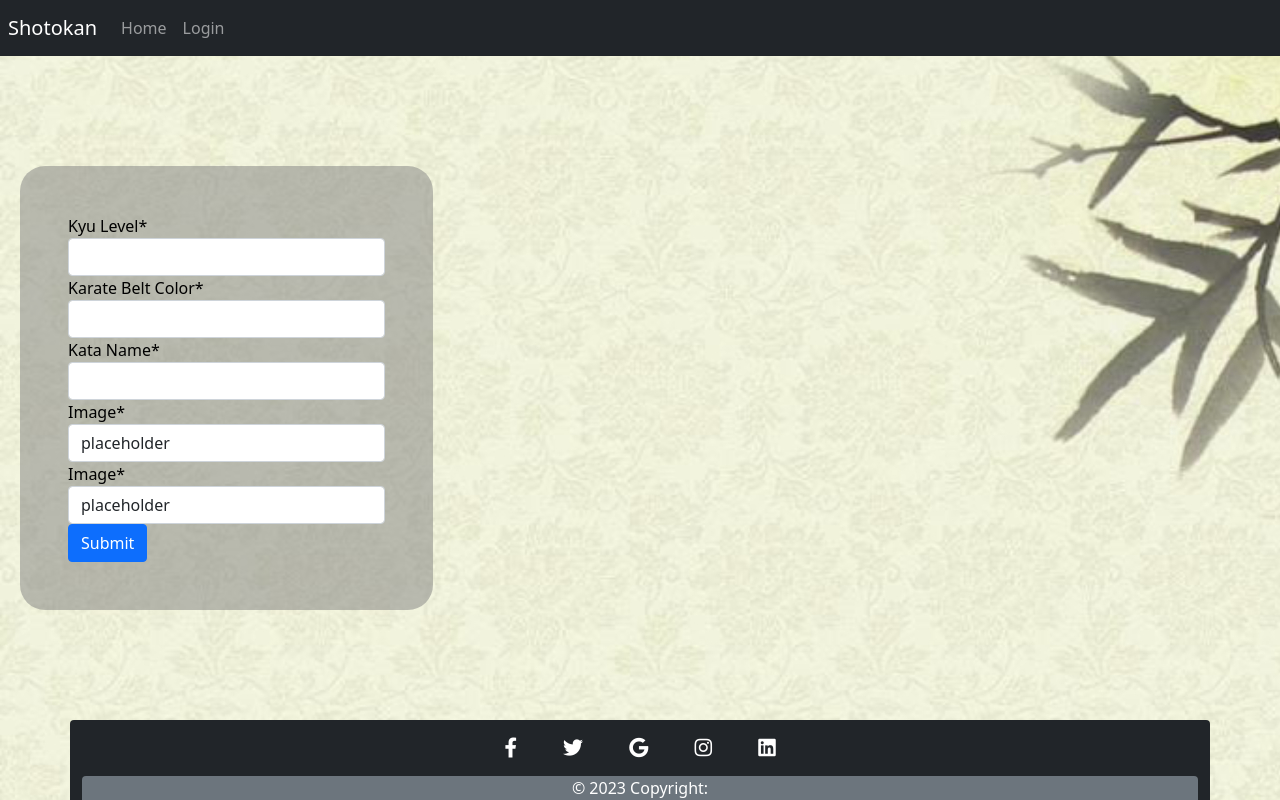
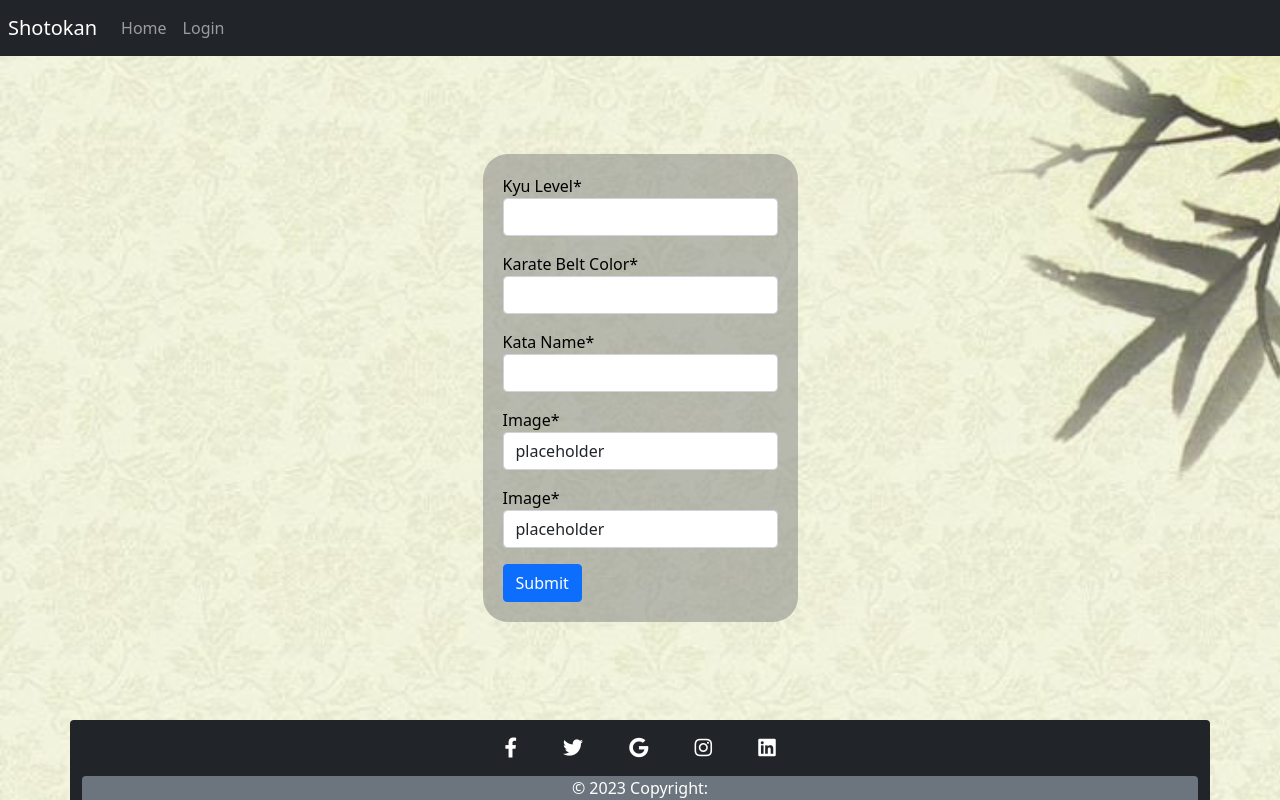
Before and after one commit to Shaga-Matula/Shotokan-Karate, a Django app: page /addkyu/ in a window 1280 px wide. Run offline with Django 3.2, Linux system fonts and the light colour scheme; some libraries are stand-ins or nearby versions.

Commit message:
css style kyu creation

```diff
--- a/templates/kyu_regester.html
+++ b/templates/kyu_regester.html
@@ -2,27 +2,31 @@
 {% load crispy_forms_tags %}
 
 {% block content %}
-<div class="border-padd-grey">
-    <form class="grey-transparent-background p-5 col-lg-4 col-md-5 col-sm-6" method="post">
+<div class="d-flex align-items-center justify-content-center spacer">
+    <div class=" text-black-100 col-xl-3 col-lg-3 col-md-5 col-sm-8 col-12">
+        <div class=" grey-transparent-background border-padd-grey d-flex flex-column justify-content-center">
+            <form class="" method="post">
                 {% csrf_token %}
-        <div class="form-group ">
+                <div class="form-group mb-3">
                     {{ form.kyu_level|as_crispy_field }}
                 </div>
-        <div class="form-group ">
+                <div class="form-group mb-3">
                     {{ form.belt_color|as_crispy_field }}
                 </div>
-        <div class="form-group ">
+                <div class="form-group mb-3">
                     {{ form.kata_name|as_crispy_field }}
                 </div>
-        <div class="form-group " >
+                <div class="form-group mb-3">
                     {{ form.kata_image|as_crispy_field }}
                 </div>
-        <div class="form-group">
+                <div class="form-group mb-3">
                     {{ form.syllabus_image|as_crispy_field }}
                 </div>
 
                 <button type="submit" class="btn btn-primary">Submit</button>
             </form>
         </div>
+    </div>
+</div>
 
 {% endblock %}
```
Also changed, not shown: templates/student_regester.html (+6 -3 lines). Lines whose indentation alone changed are shown as unchanged.
